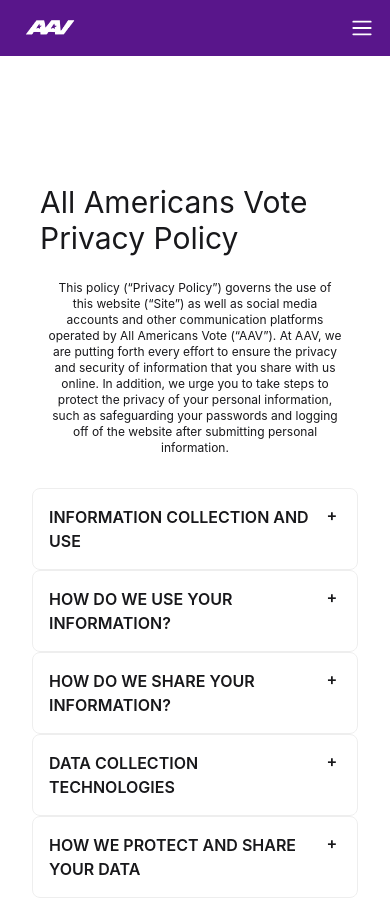
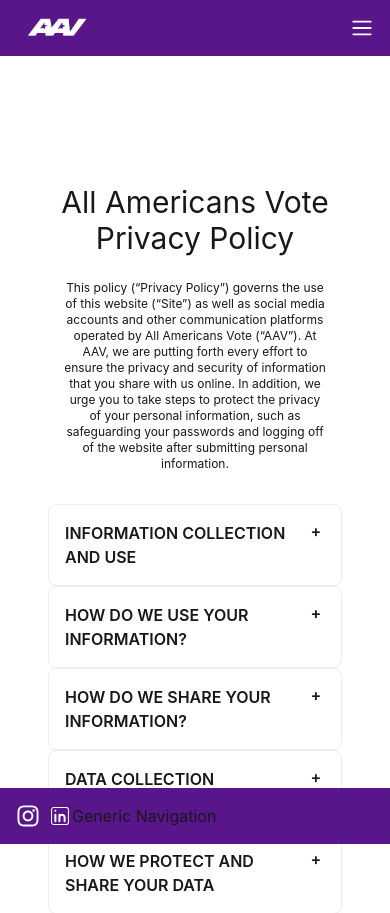
Before and after one commit to jjosephd/aav-ui, a React (Vite) app: page /privacy-policy in a window 390 px wide. Shown: the top 913 px of the page. Built offline with nearby package versions, Linux system fonts and the light colour scheme.

Commit message:
Updates to Privacy Page for mobile fix. -BottomNav fixed. -Navbar updated

```diff
--- a/src/App.jsx
+++ b/src/App.jsx
@@ -10,9 +10,9 @@ function App() {
     <>
       <Routes>
         <Route path="/" element={<Layout />}>
-          <Route path="/privacy-policy" element={<PrivacyPolicy />} />
-          <Route path="/campaigns/beyonce" element={<Beyonce />} />
-          <Route path="/campaigns/kendrick" element={<Beyonce />} />
+          <Route path="privacy-policy" element={<PrivacyPolicy />} />
+          <Route path="campaigns/beyonce" element={<Beyonce />} />
+          <Route path="campaigns/kendrick" element={<Beyonce />} />
         </Route>
       </Routes>
     </>
--- a/src/components/BottomNav.jsx
+++ b/src/components/BottomNav.jsx
@@ -1,11 +1,13 @@
 import { useLocation } from 'react-router-dom';
 import { FaInstagram } from 'react-icons/fa';
+import { CiLinkedin } from 'react-icons/ci';
 
 const BottomNav = () => {
   const path = useLocation();
   return (
-    <div>
-      <div className="footer-container p-6 w-screen bg-purple-900">
+    <div className="fixed bottom-0 w-full">
+      <div className="footer-container p-4  bg-purple-900 min-w-screen-xl mx-auto">
+        {' '}
         <div className="item-container flex flex-row items-center">
           {path.pathname === '/' ? (
             <p>Welcome to the Home Page</p>
@@ -15,12 +17,21 @@ const BottomNav = () => {
             <p>Beyonce Navigation </p>
           ) : (
             <>
-              <a
-                href="https://www.instagram.com/allamericansvote/"
-                aria-label="instagram-link"
-              >
-                <FaInstagram className="h-6 w-6 text-white" />
-              </a>
+              <div className="links-container flex gap-2">
+                <a
+                  href="https://www.instagram.com/allamericansvote/"
+                  aria-label="instagram-link"
+                >
+                  <FaInstagram className="h-6 w-6 text-white font-semibold items-center" />
+                </a>
+                <a
+                  href="https://www.linkedin.com/company/all-americans-vote/"
+                  aria-label="linkedin-link"
+                >
+                  <CiLinkedin className="h-6 w-6 text-white font-bold" />
+                </a>
+              </div>
+
               <p>Generic Navigation</p>
             </>
           )}
--- a/src/components/Layout.jsx
+++ b/src/components/Layout.jsx
@@ -3,14 +3,14 @@ import BottomNav from './BottomNav';
 import NavBar from './NavBar';
 const Layout = () => {
   return (
-    <div className="min-h-screen overflow-x-hidden flex flex-col">
+    <div className="min-h-screen flex flex-col">
       <header>
         <NavBar />
       </header>
-      <main className="relative flex flex-col mt-36 items-center min-h-screen">
+      <main className="flex-grow pt-36 px-4 pb-84 md:pb-0">
         <Outlet />
       </main>
-      <footer>
+      <footer className="mt-auto">
         <BottomNav />
       </footer>
     </div>
--- a/src/components/NavBar.jsx
+++ b/src/components/NavBar.jsx
@@ -26,16 +26,16 @@ const NavBar = () => {
       } bg-purple-900 p-4 md:p-6 lg:p-8`}
     >
       <ul className="flex justify-between items-center">
-        <li className="text-white">
-          <Link to="/">
-            <img src={default_logo} alt="Logo" className="h-5" />
-          </Link>
-        </li>
         <li className="privacy-link hidden md:block">
           <Link to="/privacy-policy" className="text-white">
             <span className="text-white inline-block transform transition-transform duration-300 hover:scale-105">
               Privacy Policy
             </span>
+          </Link>
+        </li>
+        <li className="text-white">
+          <Link to="/">
+            <img src={default_logo} alt="Logo" className="h-6" />
           </Link>
         </li>
         <li className="privacy-link hidden md:block">
--- a/src/pages/privacy-policy/PrivacyPolicy.jsx
+++ b/src/pages/privacy-policy/PrivacyPolicy.jsx
@@ -10,7 +10,9 @@ const PrivacyPolicy = () => {
     <div>
       <div className="privacy-container  h-screen p-8">
         <header className="header-container overflow-scroll m-2 flex flex-col justify-center items-center">
-          <h1 className="text-3xl ">All Americans Vote Privacy Policy</h1>
+          <h1 className="text-3xl text-center">
+            All Americans Vote Privacy Policy
+          </h1>
 
           <div className="menu dropdown-content bg-base-100">
             <p className="m-4 text-xs text-center max-w-[800px] mx-auto">
```
